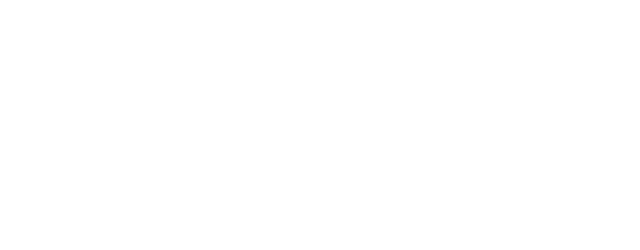
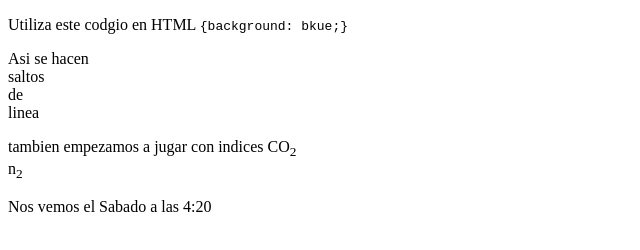
Before and after one commit to luisangelfc/FullStack-XAcademy, a plain HTML site: page index.html in a window 1280 px wide. Shown: the whole page, without its empty margins (0-640 px from the left). Drawn offline with Linux system fonts and the light colour scheme.

Commit message:
Subiendo las primeras partes de HTML

```diff
--- a/index.html
+++ b/index.html
@@ -6,6 +6,27 @@
     <title>Document</title>
 </head>
 <body>
+    <p>Utiliza este codgio en HTML
+        <code>{background: bkue;}</code>
+    </p>
+
+    <p>Asi se hacen <br>
+        saltos <br>
+        de <br>
+        linea
+    </p>
+
+    <p>tambien empezamos a jugar con indices
+        CO<sub>2</sub> <br>
+        n<sub>2</sub>
+    </p>
+
+    <!-- Jugamos con las fechas y el tiempo -->
+     <p>Nos vemos el
+        <time datetime="2024-04-20"> Sabado</time>
+        a las
+        <time datetime="16:20:00.5">4:20</time>
+     </p>
 
 </body>
 </html>
```
Also changed, not shown: index2.html (added, +24 -0 lines).
